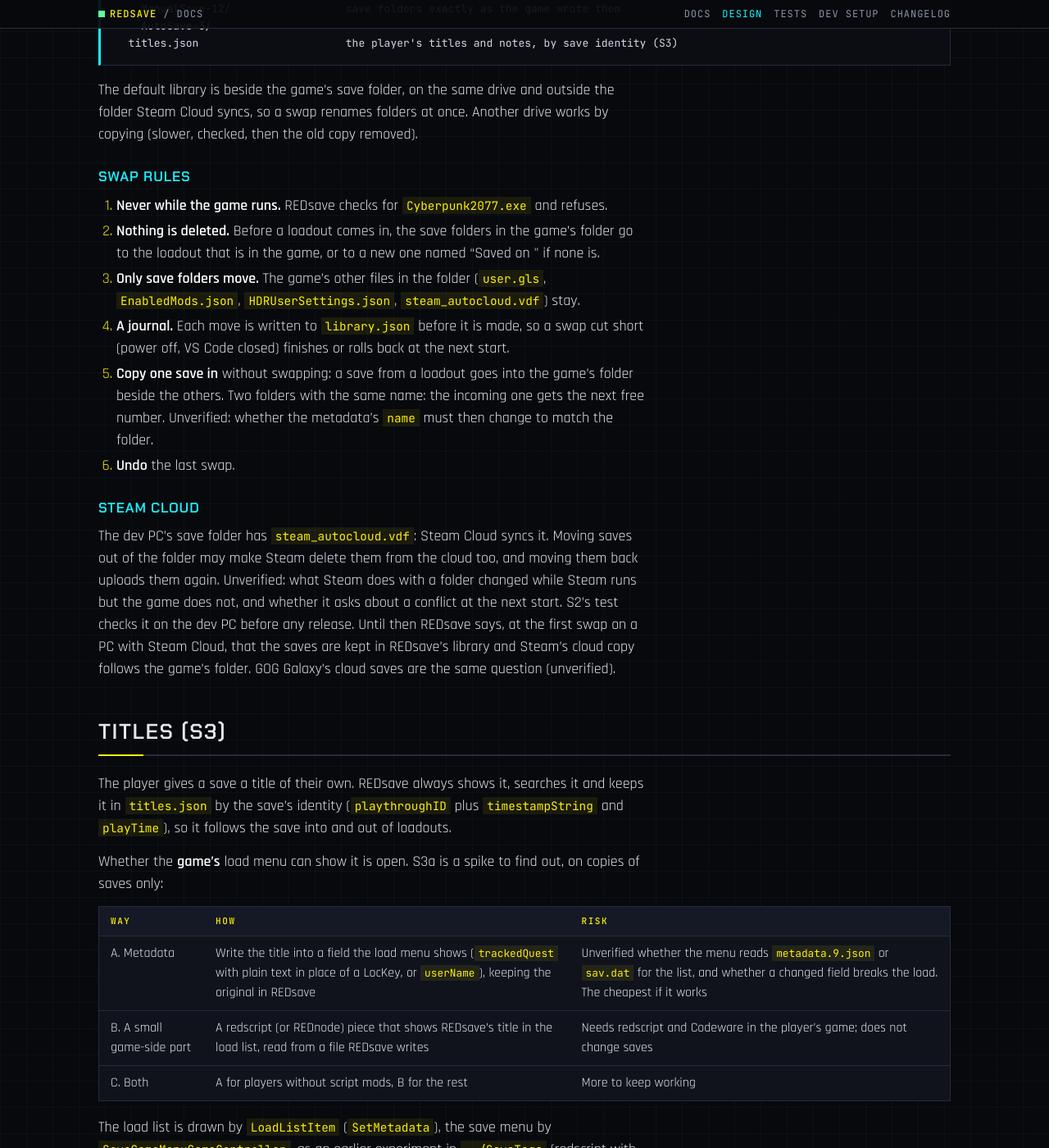
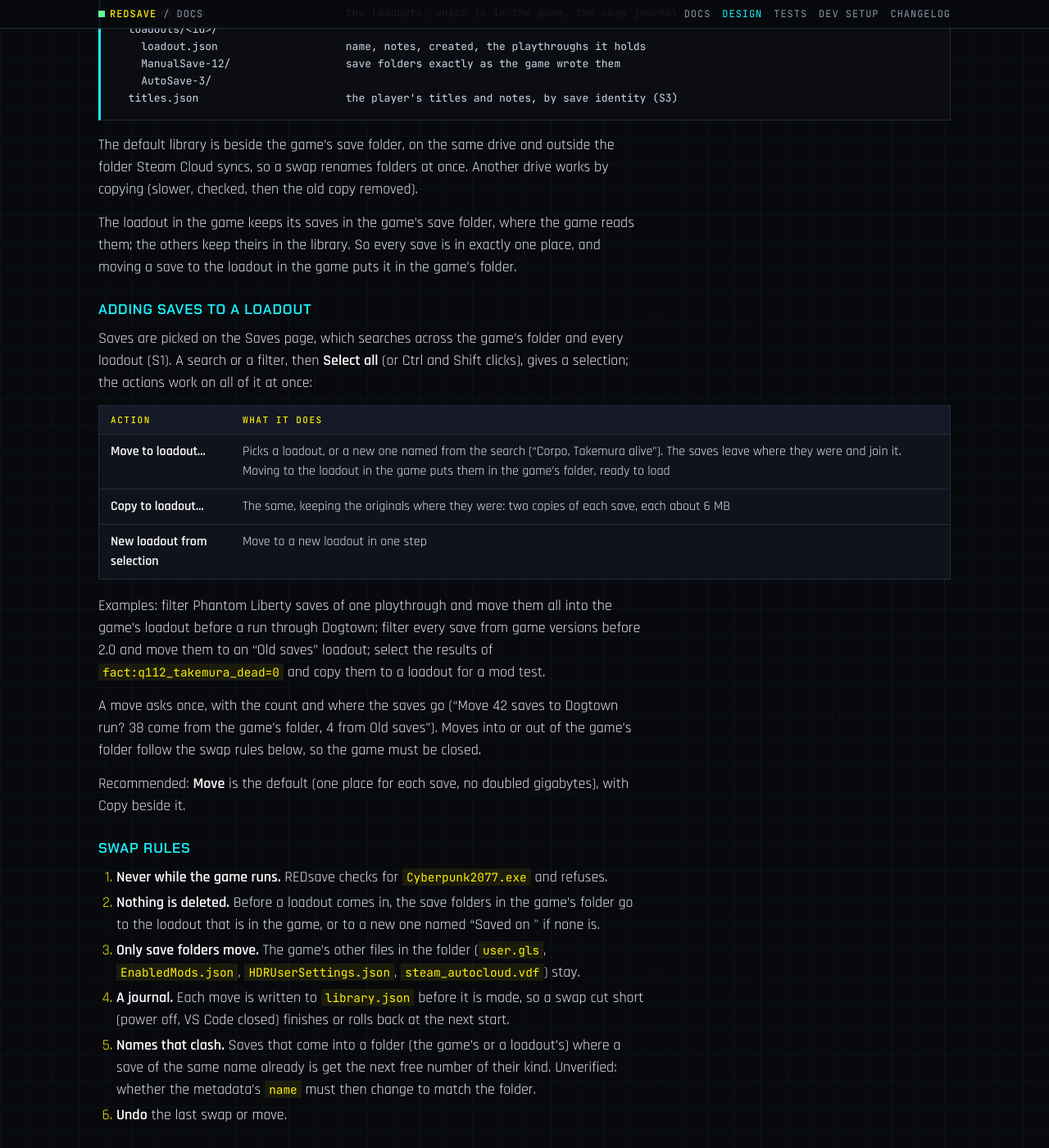
Before and after one commit to Edgemodders/REDsave, a Jekyll site: the page built from docs/design.md, in a window 1280 px wide and 1400 px high, scrolled down 4410 px. Shown: the whole window at 82% size. Built offline with Jekyll 4.4.1, drawn with Linux system fonts in a browser that asks for light colours; some of the changed text lies outside the part shown.

Commit message:
Design: filter, select the results and move or copy them all to a loadout
Asked for by the owner: replaces "copy one save in". Every save is in one
place (the loadout in the game keeps its saves in the game's folder), so a
move to that loadout puts saves where the game reads them. S1's page gets
multi-select with Select all.

Co-Authored-By: Claude Opus 5.5 <noreply@anthropic.com>

```diff
--- a/docs/design.md
+++ b/docs/design.md
@@ -87,6 +87,7 @@ A **Saves** page (a webview) and the **Saves** view in REDsave's side bar.
 | Sort | Newest first (default), oldest, play time, level, title |
 | Group | By playthrough, with each playthrough's lifepath, V and number of saves |
 | Each save | Its picture, title, quest and place, lifepath, level, kind and date; the details (every field above) on click |
+| Select | Ctrl and Shift clicks, and **Select all** for every save the search and filters leave, with the count shown. In S1 a selection can only be looked at (Show in folder); from S2 it is moved or copied to a loadout ("Adding saves to a loadout") |
 | Search syntax | Plain words for everyone; `lifepath:corpo`, `level:>40`, `fact:q112_takemura_dead=0` typed in the box for those who want it (the chips write the same words) |
 
 The index: one pass over the save folders reads each metadata file (about 6 MB in all for 970 saves) and keeps the result in REDsave's global storage, keyed by folder, the metadata file's time and its size, so later starts read only what changed. A file watcher on the save folder picks up new saves while the game runs. Pictures are shown from the save folder itself (the webview's local resource roots), not copied. Unverified: the first pass's time on 970 saves; the target is under 2 s.
@@ -109,14 +110,32 @@ A loadout is a named set of save folders kept in REDsave's library, outside the
 
 The default library is beside the game's save folder, on the same drive and outside the folder Steam Cloud syncs, so a swap renames folders at once. Another drive works by copying (slower, checked, then the old copy removed).
 
+The loadout in the game keeps its saves in the game's save folder, where the game reads them; the others keep theirs in the library. So every save is in exactly one place, and moving a save to the loadout in the game puts it in the game's folder.
+
+### Adding saves to a loadout
+
+Saves are picked on the Saves page, which searches across the game's folder and every loadout (S1). A search or a filter, then **Select all** (or Ctrl and Shift clicks), gives a selection; the actions work on all of it at once:
+
+| Action | What it does |
+|---|---|
+| **Move to loadout...** | Picks a loadout, or a new one named from the search ("Corpo, Takemura alive"). The saves leave where they were and join it. Moving to the loadout in the game puts them in the game's folder, ready to load |
+| **Copy to loadout...** | The same, keeping the originals where they were: two copies of each save, each about 6 MB |
+| **New loadout from selection** | Move to a new loadout in one step |
+
+Examples: filter Phantom Liberty saves of one playthrough and move them all into the game's loadout before a run through Dogtown; filter every save from game versions before 2.0 and move them to an "Old saves" loadout; select the results of `fact:q112_takemura_dead=0` and copy them to a loadout for a mod test.
+
+A move asks once, with the count and where the saves go ("Move 42 saves to Dogtown run? 38 come from the game's folder, 4 from Old saves"). Moves into or out of the game's folder follow the swap rules below, so the game must be closed.
+
+Recommended: **Move** is the default (one place for each save, no doubled gigabytes), with Copy beside it.
+
 ### Swap rules
 
 1. **Never while the game runs.** REDsave checks for `Cyberpunk2077.exe` and refuses.
 2. **Nothing is deleted.** Before a loadout comes in, the save folders in the game's folder go to the loadout that is in the game, or to a new one named "Saved on <date>" if none is.
 3. **Only save folders move.** The game's other files in the folder (`user.gls`, `EnabledMods.json`, `HDRUserSettings.json`, `steam_autocloud.vdf`) stay.
 4. **A journal.** Each move is written to `library.json` before it is made, so a swap cut short (power off, VS Code closed) finishes or rolls back at the next start.
-5. **Copy one save in** without swapping: a save from a loadout goes into the game's folder beside the others. Two folders with the same name: the incoming one gets the next free number. Unverified: whether the metadata's `name` must then change to match the folder.
-6. **Undo** the last swap.
+5. **Names that clash.** Saves that come into a folder (the game's or a loadout's) where a save of the same name already is get the next free number of their kind. Unverified: whether the metadata's `name` must then change to match the folder.
+6. **Undo** the last swap or move.
 
 ### Steam Cloud
 
@@ -144,7 +163,7 @@ Each phase ends with a hand test by the owner.
 |---|---|
 | S0 Repo | This repo, the scaffold, the release workflow, the brand, the design |
 | S1 Find | The index, the Saves page with search, filters, ranges, sort and groups, names through REDbridge. Read only: nothing is written to the save folder |
-| S2 Loadouts | The library, swap, copy one save in, undo, the journal, the game-running check, the Steam Cloud test |
+| S2 Loadouts | The library, swap, moving and copying a selection of saves to a loadout, undo, the journal, the game-running check, the Steam Cloud test |
 | S3 Titles | S3a the spike (ways A and B on copies), then S3b titles in REDsave and in the game by the way chosen |
 | S4 First release | 0.1.0 on the Marketplace, Open VSX and Nexus Mods, after every hand test |
 | Later, not agreed | MCP tools for assistants (`save_search` read only, swaps asking first, as EDGEdeck's); a save loadout paired with an EDGEdeck mod loadout; notes, tags and favourites; comparing two saves' facts; clearing old autosaves into a loadout; a REDnode window in the game |
@@ -156,7 +175,8 @@ Recommendations first; to agree with the owner before the phase that needs them.
 | Question | Recommendation |
 |---|---|
 | The library's default place | `%USERPROFILE%\Saved Games\REDsave`: the same drive as the saves (instant moves), outside the folder Steam syncs, not under Documents (OneDrive would sync gigabytes) |
-| One loadout in the game at a time, or several | One, plus "copy one save in": simple to explain, and what a swap means |
+| One loadout in the game at a time, or several | One: simple to explain, and what a swap means. Saves from other loadouts join it by Move to loadout |
+| Move or copy by default when adding saves to a loadout | Move, with Copy beside it |
 | Where names come from | REDbridge, found where the other EDGE tools put it; no hard dependency |
 | Titles in the game | Decide after S3a |
 | Pair save loadouts with EDGEdeck's mod loadouts | Later, through EDGEdeck's extension API (a request issue there), once both sides exist |
```
Also changed, not shown: CLAUDE.md (+1 -1 lines).
